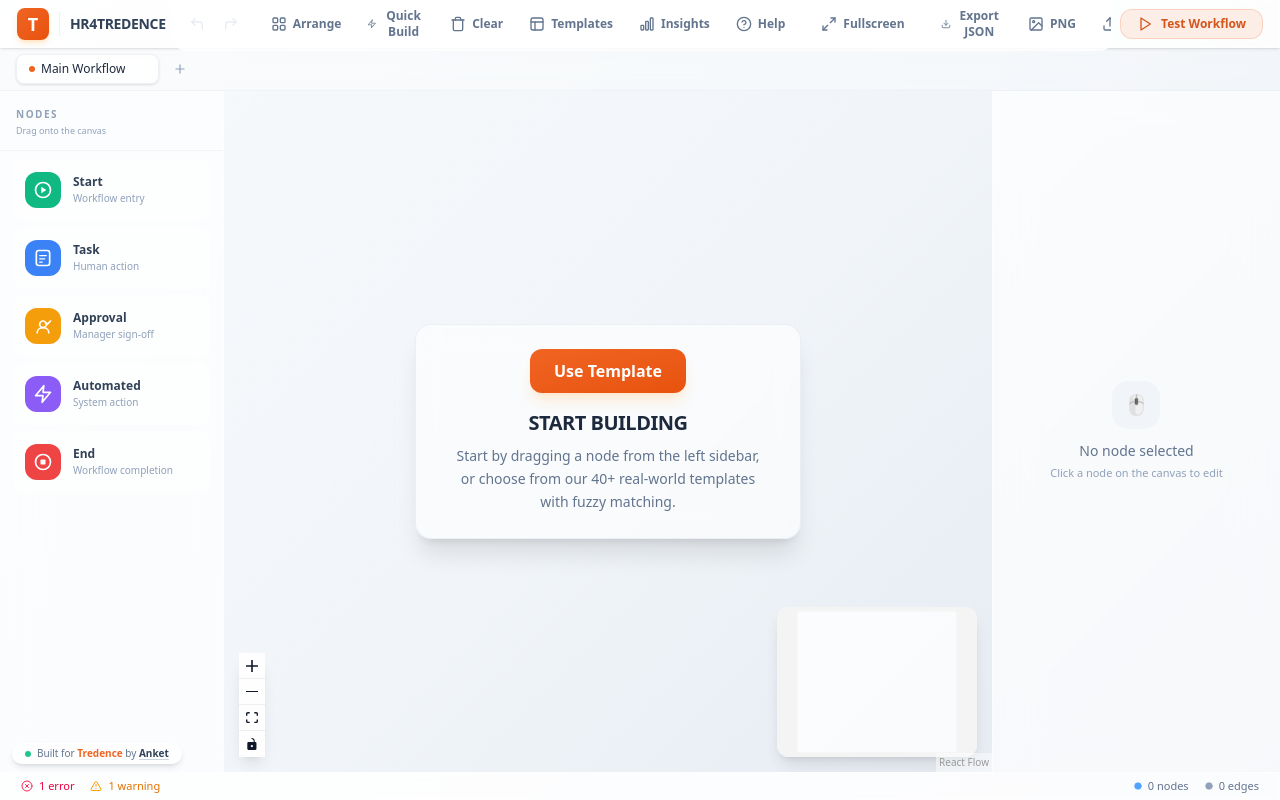
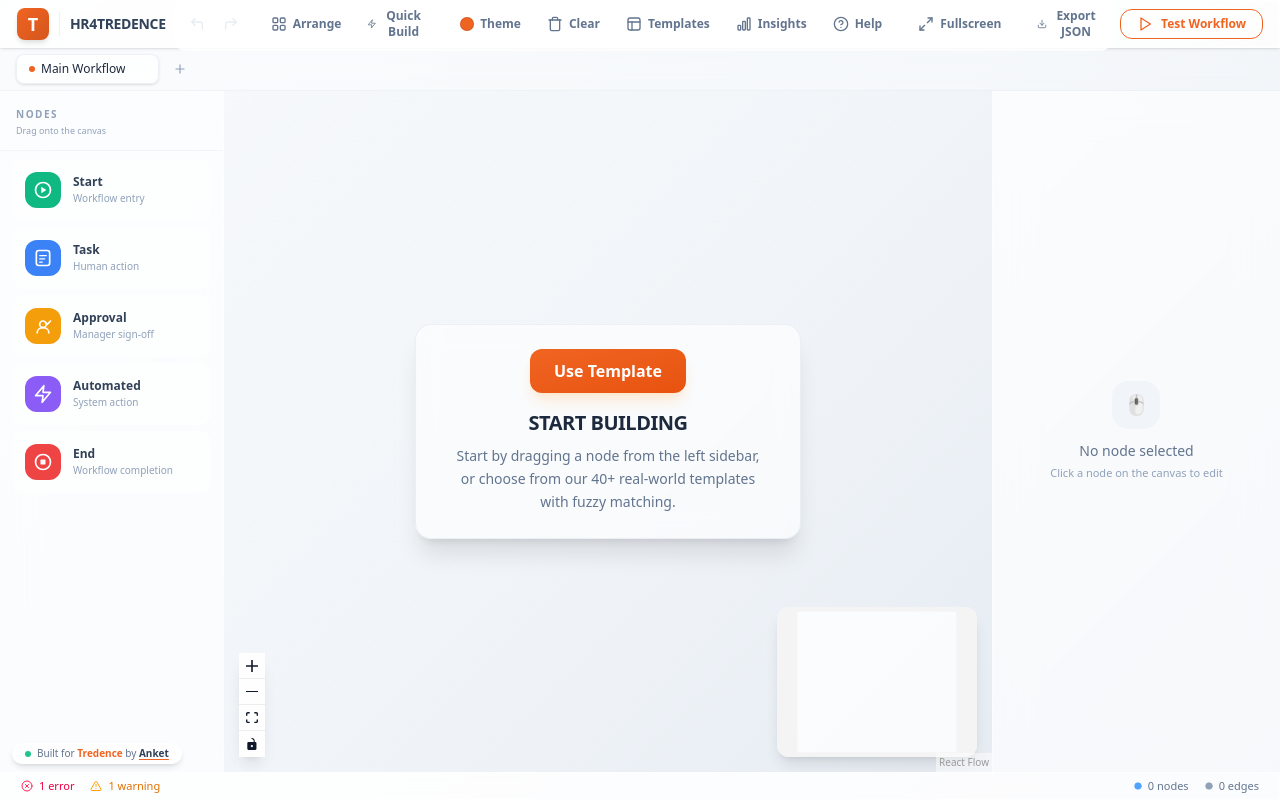
Before and after one commit to anket08/hello-tredence-here-is-your-hr-flow, a React (Vite) app: page / in a window 1280 px wide. Built offline with nearby package versions, Linux system fonts and the light colour scheme; a web font is replaced by a local one.

Commit message:
feat: add dynamic theme selector with 6 color palettes

```diff
--- a/src/App.tsx
+++ b/src/App.tsx
@@ -8,6 +8,7 @@ import { StatusBar } from './components/StatusBar/StatusBar';
 import { TemplateModal } from './components/Templates/TemplateModal';
 import { HelpModal } from './components/HelpModal';
 import { WorkflowInsightsModal } from './components/WorkflowInsightsModal';
+import { ThemeSelector } from './components/ThemeSelector';
 import { useStore } from './store/useStore';
 
 function App() {
@@ -99,7 +100,7 @@ function App() {
       {/* ── Header ── */}
       <header className="min-h-[3rem] md:h-12 glass-strong flex flex-wrap md:flex-nowrap items-center justify-between px-2 md:px-4 py-2 md:py-0 z-30 shrink-0 shadow-sm gap-2">
         <div className="flex items-center gap-2.5">
-          <div className="w-8 h-8 bg-gradient-to-br from-[#f06422] to-[#e8530e] rounded-lg flex items-center justify-center text-white font-extrabold text-lg shadow-md shadow-orange-200/60">
+          <div className="w-8 h-8 rounded-lg flex items-center justify-center text-white font-extrabold text-lg shadow-md" style={{ backgroundImage: 'linear-gradient(to bottom right, var(--theme-primary), var(--theme-primary-dark))' }}>
             T
           </div>
           <div className="h-6 w-px bg-slate-200/60"></div>
@@ -142,6 +143,11 @@ function App() {
             </svg>
             Quick Build
           </button>
+
+          <div className="w-px h-5 bg-slate-300/40 mx-1"></div>
+
+          {/* Theme Selector */}
+          <ThemeSelector />
 
           {/* Clear */}
           <button onClick={clearCanvas} className="group flex items-center gap-1.5 px-3 py-1.5 rounded-lg text-xs font-semibold text-slate-500 hover:text-rose-600 hover:bg-rose-50/80 transition-all" title="Clear Canvas">
@@ -245,9 +251,14 @@ function App() {
           onClick={() => setSandboxOpen(!sandboxOpen)}
           className={`group flex items-center gap-1.5 md:gap-2 px-3 md:px-4 py-1.5 rounded-xl text-xs font-bold transition-all shrink-0 ${
             sandboxOpen
-              ? 'bg-[#f06422] text-white shadow-md shadow-orange-200/50'
-              : 'bg-[#f06422]/10 text-[#d4561d] hover:bg-[#f06422]/20 border border-[#f06422]/20 hover:border-[#f06422]/40'
+              ? 'text-white shadow-md'
+              : 'bg-white/50 hover:bg-white/80 border'
           }`}
+          style={{
+            backgroundColor: sandboxOpen ? 'var(--theme-primary)' : undefined,
+            color: sandboxOpen ? '#fff' : 'var(--theme-primary)',
+            borderColor: sandboxOpen ? 'transparent' : 'var(--theme-primary)'
+          }}
         >
           <svg viewBox="0 0 24 24" className="w-4 h-4 transition-transform group-hover:translate-x-0.5" fill={sandboxOpen ? "currentColor" : "none"} stroke="currentColor" strokeWidth="2" strokeLinecap="round" strokeLinejoin="round">
             <polygon points="6,3 20,12 6,21" />
@@ -277,7 +288,7 @@ function App() {
         <div className="glass rounded-full px-2 md:px-3 py-0.5 flex items-center gap-1.5 shadow-md">
           <div className="w-1.5 h-1.5 rounded-full bg-emerald-500 animate-soft-pulse shrink-0"></div>
           <span className="text-[9px] md:text-[10px] font-medium text-slate-500 truncate max-w-[200px] md:max-w-none">
-            Built for <span className="text-[#f06422] font-bold">Tredence</span> by <a href="https://aerianket.netlify.app/" target="_blank" rel="noopener noreferrer" className="text-slate-700 font-bold hover:text-[#f06422] transition-colors underline decoration-slate-300 hover:decoration-[#f06422] underline-offset-2">Anket</a>
+            Built for <span className="font-bold" style={{ color: 'var(--theme-primary)' }}>Tredence</span> by <a href="https://aerianket.netlify.app/" target="_blank" rel="noopener noreferrer" className="text-slate-700 font-bold transition-colors underline underline-offset-2" style={{ textDecorationColor: 'var(--theme-primary)' }}>Anket</a>
           </span>
         </div>
       </div>
--- /dev/null
+++ b/src/components/ThemeSelector.tsx
@@ -0,0 +1,64 @@
+import React, { useState, useRef, useEffect } from 'react';
+import { useStore } from '../store/useStore';
+
+const THEMES = [
+  { id: 'default', name: 'Tredence Default', color: '#f06422' },
+  { id: 'ocean', name: 'Ocean Blue', color: '#0284c7' },
+  { id: 'midnight', name: 'Midnight Violet', color: '#8b5cf6' },
+  { id: 'forest', name: 'Forest Green', color: '#16a34a' },
+  { id: 'sunset', name: 'Sunset Rose', color: '#e11d48' },
+  { id: 'cyberpunk', name: 'Cyberpunk', color: '#facc15' },
+];
+
+export function ThemeSelector() {
+  const theme = useStore((s) => s.theme);
+  const setTheme = useStore((s) => s.setTheme);
+  const [isOpen, setIsOpen] = useState(false);
+  const ref = useRef<HTMLDivElement>(null);
+
+  useEffect(() => {
+    const handleClickOutside = (e: MouseEvent) => {
+      if (ref.current && !ref.current.contains(e.target as Node)) {
+        setIsOpen(false);
+      }
+    };
+    document.addEventListener('mousedown', handleClickOutside);
+    return () => document.removeEventListener('mousedown', handleClickOutside);
+  }, []);
+
+  const activeTheme = THEMES.find((t) => t.id === theme) || THEMES[0];
+
+  return (
+    <div className="relative" ref={ref}>
+      <button
+        onClick={() => setIsOpen(!isOpen)}
+        className="group flex items-center gap-1.5 px-3 py-1.5 rounded-lg text-xs font-semibold text-slate-500 hover:text-slate-800 hover:bg-slate-100/80 transition-all"
+        title="Change Theme"
+      >
+        <div className="w-3.5 h-3.5 rounded-full border border-black/10 transition-transform group-hover:scale-110" style={{ backgroundColor: activeTheme.color }}></div>
+        <span>Theme</span>
+      </button>
+
+      {isOpen && (
+        <div className="absolute top-full mt-2 left-0 w-48 bg-white/90 backdrop-blur-xl rounded-xl shadow-xl border border-slate-200/60 overflow-hidden z-50 animate-fade-in">
+          <div className="p-1.5 flex flex-col gap-0.5">
+            {THEMES.map((t) => (
+              <button
+                key={t.id}
+                onClick={() => { setTheme(t.id); setIsOpen(false); }}
+                className={`flex items-center gap-3 px-3 py-2.5 text-sm rounded-lg transition-colors ${
+                  theme === t.id
+                    ? 'bg-slate-100 font-semibold text-slate-900'
+                    : 'text-slate-600 hover:bg-slate-50 hover:text-slate-900'
+                }`}
+              >
+                <div className="w-4 h-4 rounded-full border border-black/10 shadow-sm" style={{ backgroundColor: t.color }}></div>
+                {t.name}
+              </button>
+            ))}
+          </div>
+        </div>
+      )}
+    </div>
+  );
+}
--- a/src/index.css
+++ b/src/index.css
@@ -2,9 +2,57 @@
 
 @theme {
   --font-sans: "Satoshi", ui-sans-serif, system-ui, sans-serif, "Apple Color Emoji", "Segoe UI Emoji", "Segoe UI Symbol", "Noto Color Emoji";
-  --color-tredence: #f06422;
-  --color-tredence-dark: #d4561d;
-  --color-tredence-light: #fff3ec;
+  --color-tredence: var(--theme-primary);
+  --color-tredence-dark: var(--theme-primary-dark);
+  --color-tredence-light: var(--theme-primary-light);
+}
+
+:root {
+  --theme-bg-gradient: linear-gradient(135deg, #f8fafc 0%, #f1f5f9 50%, #e2e8f0 100%);
+  --theme-primary: #f06422;
+  --theme-primary-dark: #d4561d;
+  --theme-primary-light: #fff3ec;
+  --theme-text: #0f172a;
+}
+
+[data-theme="ocean"] {
+  --theme-bg-gradient: linear-gradient(135deg, #f0f9ff 0%, #e0f2fe 50%, #bae6fd 100%);
+  --theme-primary: #0284c7;
+  --theme-primary-dark: #0369a1;
+  --theme-primary-light: #f0f9ff;
+  --theme-text: #0f172a;
+}
+
+[data-theme="midnight"] {
+  --theme-bg-gradient: linear-gradient(135deg, #0f172a 0%, #1e293b 50%, #334155 100%);
+  --theme-primary: #8b5cf6;
+  --theme-primary-dark: #7c3aed;
+  --theme-primary-light: #f5f3ff;
+  --theme-text: #f8fafc;
+}
+
+[data-theme="forest"] {
+  --theme-bg-gradient: linear-gradient(135deg, #f0fdf4 0%, #dcfce3 50%, #bbf7d0 100%);
+  --theme-primary: #16a34a;
+  --theme-primary-dark: #15803d;
+  --theme-primary-light: #f0fdf4;
+  --theme-text: #0f172a;
+}
+
+[data-theme="sunset"] {
+  --theme-bg-gradient: linear-gradient(135deg, #fff1f2 0%, #ffe4e6 50%, #fecdd3 100%);
+  --theme-primary: #e11d48;
+  --theme-primary-dark: #be123c;
+  --theme-primary-light: #fff1f2;
+  --theme-text: #0f172a;
+}
+
+[data-theme="cyberpunk"] {
+  --theme-bg-gradient: linear-gradient(135deg, #18181b 0%, #27272a 50%, #3f3f46 100%);
+  --theme-primary: #facc15;
+  --theme-primary-dark: #eab308;
+  --theme-primary-light: #fefce8;
+  --theme-text: #f8fafc;
 }
 
 /* Custom scrollbar */
@@ -37,8 +85,9 @@ html, body, #root {
   margin: 0;
   padding: 0;
   overflow: hidden;
-  background: linear-gradient(135deg, #f8fafc 0%, #f1f5f9 50%, #e2e8f0 100%);
-  color: #0f172a;
+  background: var(--theme-bg-gradient);
+  color: var(--theme-text);
+  transition: background 0.4s ease, color 0.4s ease;
 }
 
 /* Glassmorphism utility classes */
@@ -72,7 +121,7 @@ html, body, #root {
 
 /* Node glow effect on selection */
 .node-glow {
-  box-shadow: 0 0 0 2px rgba(240, 100, 34, 0.25), 0 8px 32px -8px rgba(240, 100, 34, 0.18);
+  box-shadow: 0 0 0 2px var(--theme-primary), 0 8px 32px -8px var(--theme-primary);
 }
 
 /* Smooth edge animation */
@@ -81,7 +130,7 @@ html, body, #root {
   stroke-width: 2 !important;
 }
 .react-flow__edge.selected .react-flow__edge-path {
-  stroke: #f06422 !important;
+  stroke: var(--theme-primary) !important;
   stroke-width: 2.5 !important;
 }
 
@@ -185,9 +234,9 @@ html, body, #root {
 
 /* ── Template card hover glow ── */
 @keyframes template-glow {
-  0% { box-shadow: 0 0 0 0 rgba(240, 100, 34, 0); }
-  50% { box-shadow: 0 0 20px 2px rgba(240, 100, 34, 0.08); }
-  100% { box-shadow: 0 0 0 0 rgba(240, 100, 34, 0); }
+  0% { box-shadow: 0 0 0 0 transparent; }
+  50% { box-shadow: 0 0 20px 2px var(--theme-primary); }
+  100% { box-shadow: 0 0 0 0 transparent; }
 }
 
 /* ── Sandbox slide-in animation ── */
--- a/src/store/useStore.ts
+++ b/src/store/useStore.ts
@@ -29,6 +29,10 @@ export interface StoreState {
   selectedNodeId: string | null;
   sandboxOpen: boolean;
   showTemplates: boolean;
+  // Theme state
+  theme: string;
+  setTheme: (theme: string) => void;
+
   triggerFitView: number;
   downloadPngFn: (() => void) | null;
   clipboard: WorkflowNode | null;
@@ -108,6 +112,11 @@ export const useStore = create<StoreState>((set, get) => ({
   selectedNodeId: null,
   sandboxOpen: false,
   showTemplates: false,
+  theme: 'default',
+  setTheme: (theme) => {
+    set({ theme });
+    document.documentElement.setAttribute('data-theme', theme);
+  },
   triggerFitView: 0,
   downloadPngFn: null,
   clipboard: null,
```
